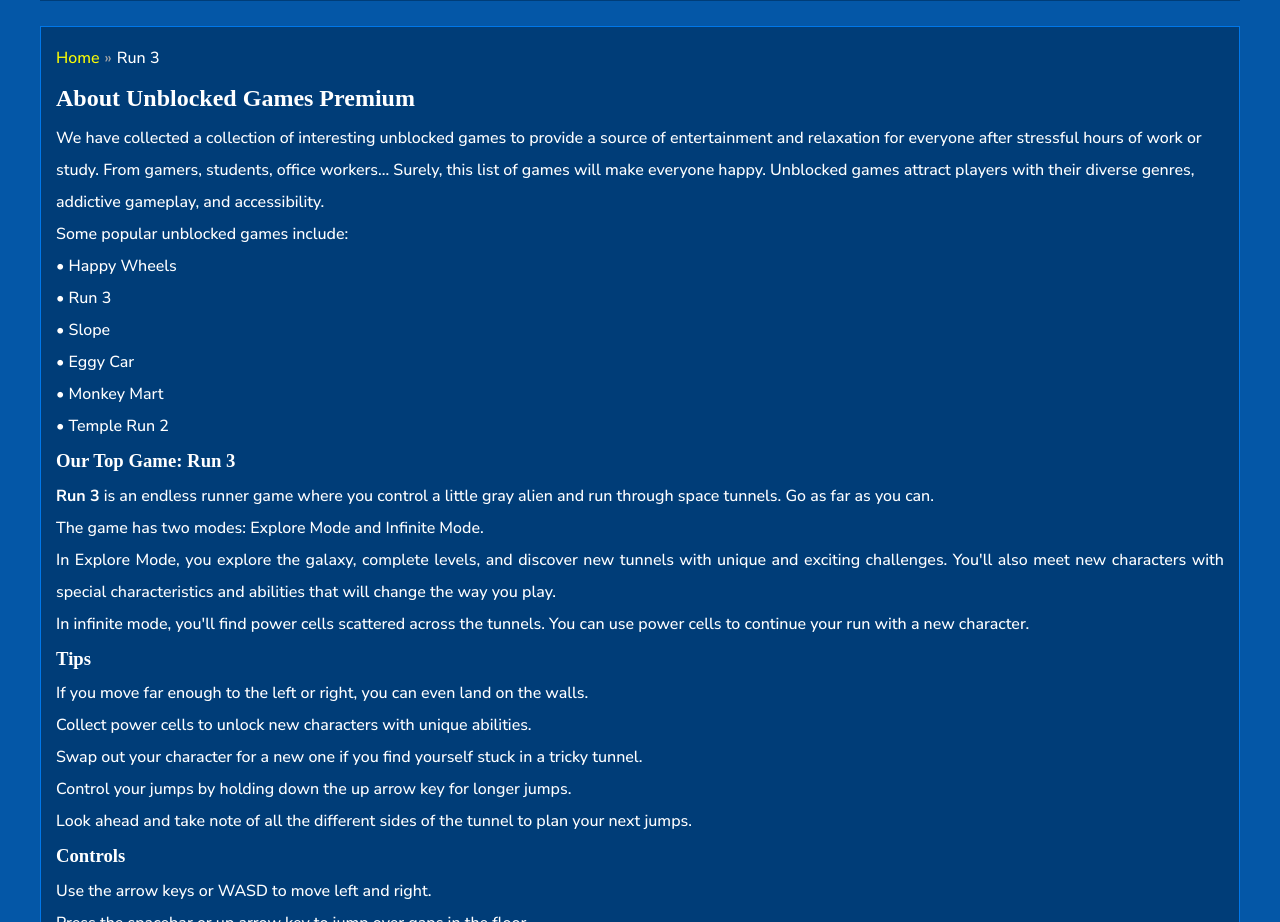
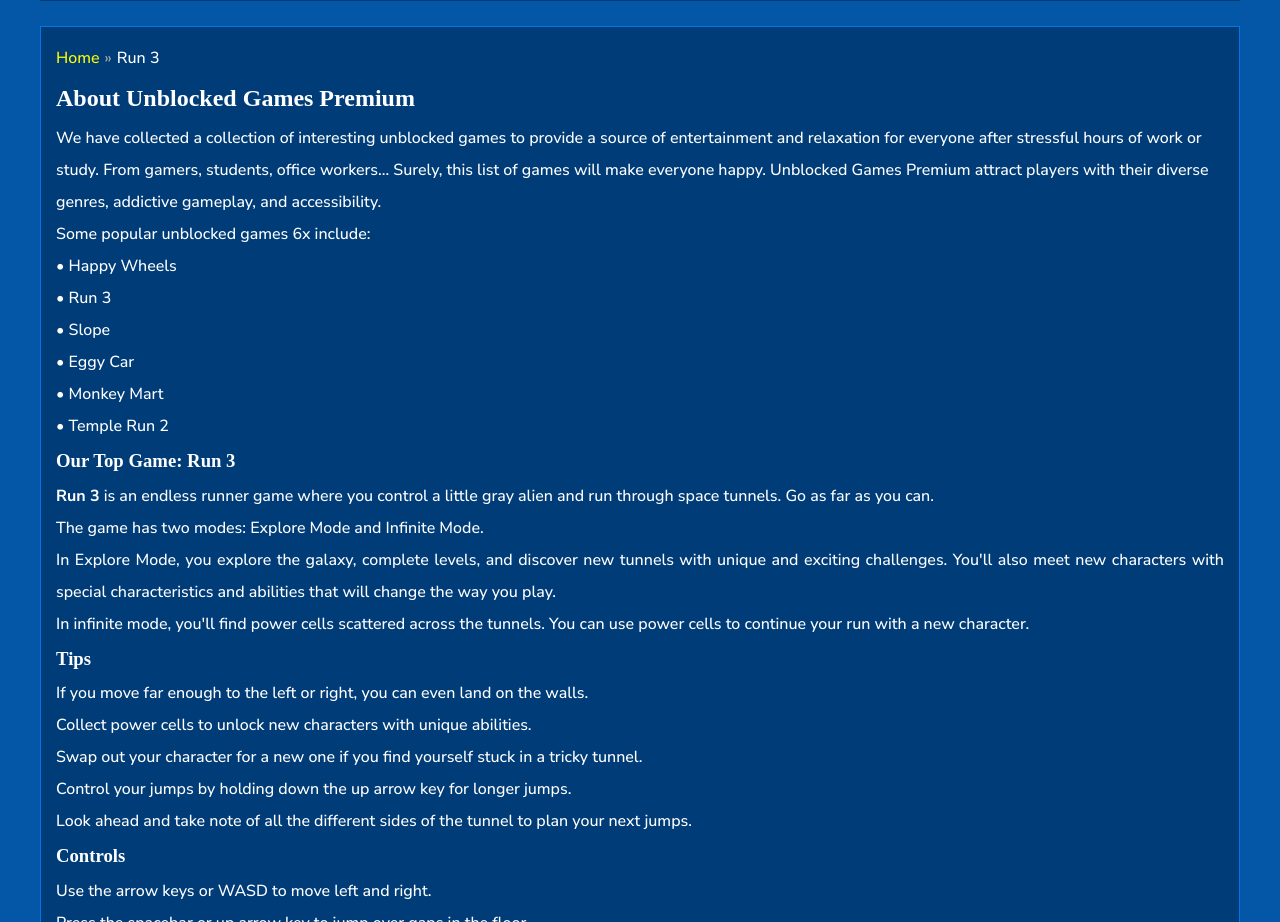
Before and after one commit to unblockedgamespremium6x/unblockedgamespremium6x.github.io, a plain HTML site: page index.html in a window 1280 px wide. Shown: the part 900-1822 px from the top of the page. Drawn offline with Linux system fonts and the light colour scheme.

Commit message:
Update index.html

```diff
--- a/index.html
+++ b/index.html
@@ -237,8 +237,8 @@
                         <div class="text-area--content">
                             <h2>About Unblocked Games Premium</h2><p style="text-align: justify;">
 				   <p>We have collected a collection of interesting unblocked games to provide a source of entertainment and relaxation for everyone after stressful hours of work or study. From gamers, students, office workers... Surely, this list of games will make everyone happy.
-Unblocked games attract players with their diverse genres, addictive gameplay, and accessibility.</p>
-				<p>Some popular unblocked games include:</p>
+Unblocked Games Premium attract players with their diverse genres, addictive gameplay, and accessibility.</p>
+				<p>Some popular unblocked games 6x include:</p>
 <p>•	Happy Wheels</p>
 <p>•	Run 3</p>
 <p>•	Slope</p>
```
